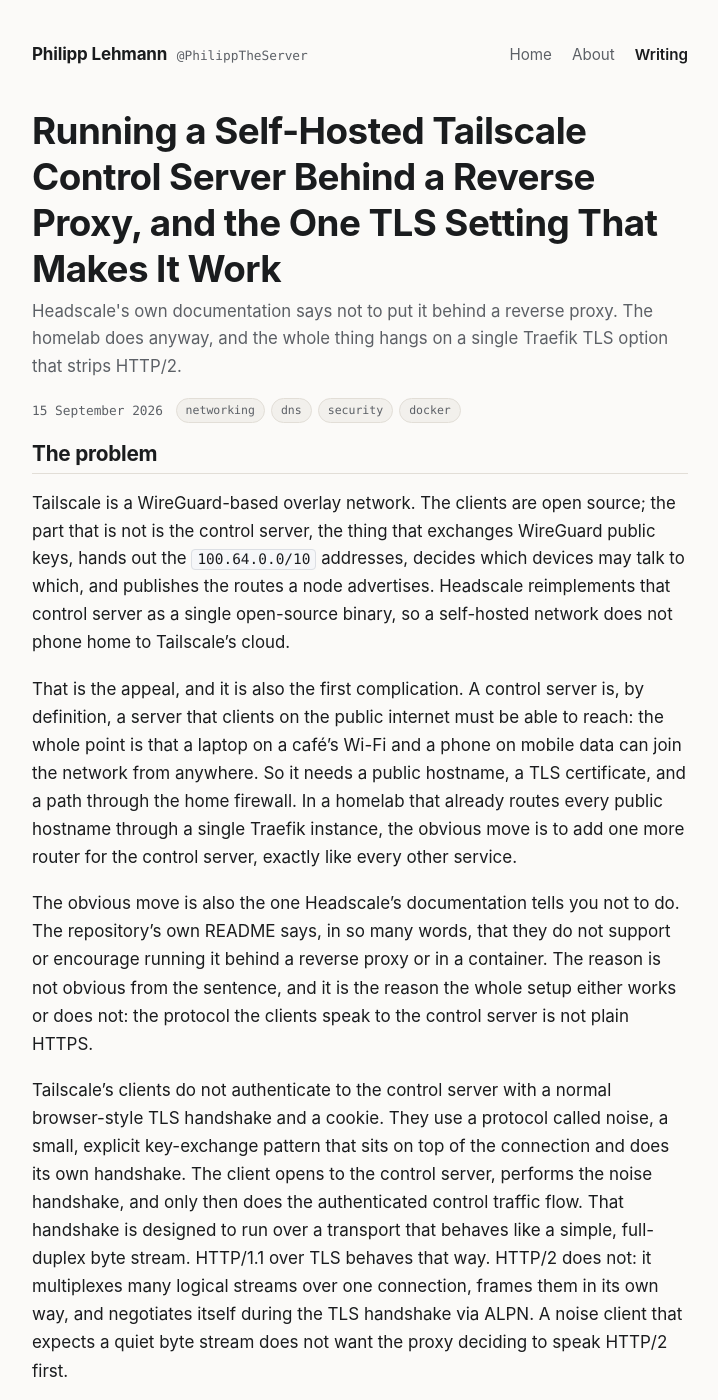
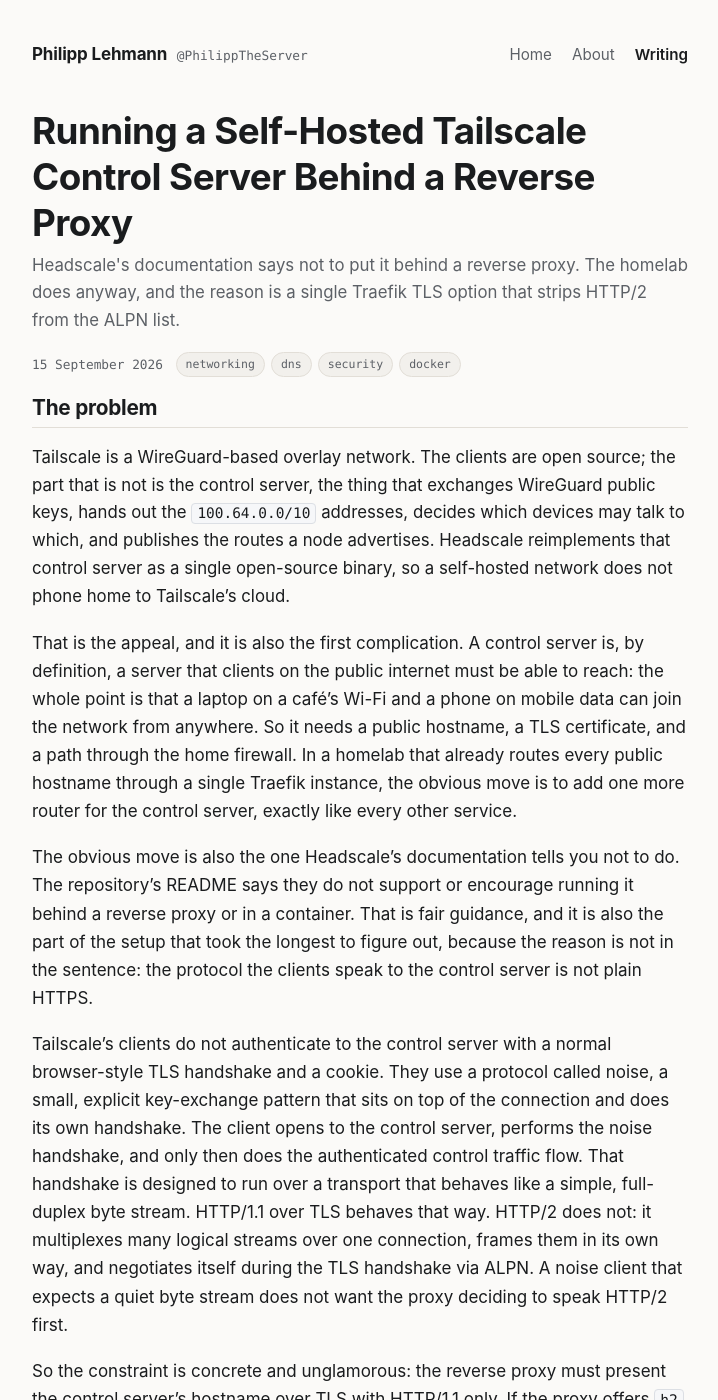
Before and after one commit to PhilippTheServer/PhilippTheServer.github.io, a Jekyll site: the page built from _posts/2026-09-15-headscale-behind-traefik-no-h2.md, in a window 1280 px wide and 1400 px high. Shown: the whole window, without its empty margins (280-998 px from the left). Built offline with Jekyll 4.4.1, drawn with Linux system fonts in a browser that asks for light colours; some of the changed text lies outside the part shown.

Commit message:
docs(blog): de-clickbait article 114 title and tone (#30)

```diff
--- a/_posts/2026-09-15-headscale-behind-traefik-no-h2.md
+++ b/_posts/2026-09-15-headscale-behind-traefik-no-h2.md
@@ -1,20 +1,19 @@
 ---
 layout: post
-title: "Running a Self-Hosted Tailscale Control Server Behind a Reverse Proxy, and the One TLS Setting That Makes It Work"
-subtitle: "Headscale's own documentation says not to put it behind a reverse proxy. The homelab does anyway, and the whole thing hangs on a single Traefik TLS option that strips HTTP/2."
+title: "Running a Self-Hosted Tailscale Control Server Behind a Reverse Proxy"
+subtitle: "Headscale's documentation says not to put it behind a reverse proxy. The homelab does anyway, and the reason is a single Traefik TLS option that strips HTTP/2 from the ALPN list."
 date: 2026-09-15 09:00:00 +0200
 tags: [networking, dns, security, docker]
 description: >-
   Headscale is a self-hosted replacement for Tailscale's control server, and its
-  documentation explicitly discourages running it behind a reverse proxy or in a
-  container. The homelab does both, because the control server needs to be
-  reachable from the internet for phones and laptops that are not on the LAN, and
-  everything else already sits behind one Traefik instance. The reason that works
-  is a single TLS option on the router: the noise protocol the clients speak over
-  the control connection is not HTTP/2-compatible, so the proxy has to offer only
-  HTTP/1.1 on that host. This walks through the setup, the one setting that makes
-  it work, and why the rest of the mesh (a subnet router, split DNS, and a
-  public DERP relay) is what turns a VPN into a network you actually use.
+  documentation discourages running it behind a reverse proxy or in a container.
+  The homelab does both, because the control server needs a public hostname and
+  everything else already routes through a single Traefik instance. The reason
+  that works is a single TLS option on the router: the noise protocol the clients
+  speak over the control connection is not HTTP/2-compatible, so the proxy has to
+  offer only HTTP/1.1 on that host. This walks through the setup, that one
+  setting, and why the rest of the mesh (a subnet router, split DNS, and a public
+  DERP relay) is what turns a VPN into a network you actually use.
 ---
 
 ## The problem
@@ -36,10 +35,10 @@ is to add one more router for the control server, exactly like every other
 service.
 
 The obvious move is also the one Headscale's documentation tells you not to do.
-The repository's own README says, in so many words, that they do not support or
-encourage running it behind a reverse proxy or in a container. The reason is not
-obvious from the sentence, and it is the reason the whole setup either works or
-does not: the protocol the clients speak to the control server is not plain
+The repository's README says they do not support or encourage running it behind a
+reverse proxy or in a container. That is fair guidance, and it is also the part
+of the setup that took the longest to figure out, because the reason is not in
+the sentence: the protocol the clients speak to the control server is not plain
 HTTPS.
 
 Tailscale's clients do not authenticate to the control server with a normal
@@ -142,7 +141,7 @@ resolves only inside the mesh, and the control server lives under a hostname
 that must resolve from anywhere, because a client on mobile data has to be able
 to find it before it is on the network at all.
 
-Third, and this is the one the whole article is about, the router carries
+Third, and the one that matters, the router carries
 `traefik.http.routers.headscale.tls.options=no-h2@file`. That label points at a
 named TLS option defined in Traefik's dynamic configuration:
 
@@ -244,14 +243,13 @@ Let's Encrypt resolver, the same `websecure` entrypoint, the same host-based
 routing as every other service. The control server is, from Traefik's point of
 view, just another HTTPS hostname with one extra constraint.
 
-The reason it is worth writing this down is that the failure is invisible until
-it is not. A client that negotiates HTTP/2 against a noise endpoint does not
-fail with a TLS error you can read in a log; it fails with the connection simply
-not establishing, or establishing and then stalling, and the obvious suspects
-(certificate, port forward, firewall) all check out. The one thing that differs
-between "works" and "does not" is a protocol version the client picked during
-handshake, which is the last place you look because the handshake reported
-success.
+The reason it is worth writing down is that the failure is quiet. A client that
+negotiates HTTP/2 against a noise endpoint does not fail with a TLS error you can
+read in a log; it fails with the connection simply not establishing, or
+establishing and then stalling, and the obvious suspects (certificate, port
+forward, firewall) all check out. The one thing that differs between "works" and
+"does not" is a protocol version the client picked during handshake, which is the
+last place you look because the handshake reported success.
 
 The subnet router is the second half of making it a network you use rather than
 a network you have. The Mini PC runs the Tailscale client as a native systemd
```
Also changed, not shown: docs/blog-plan.json.
